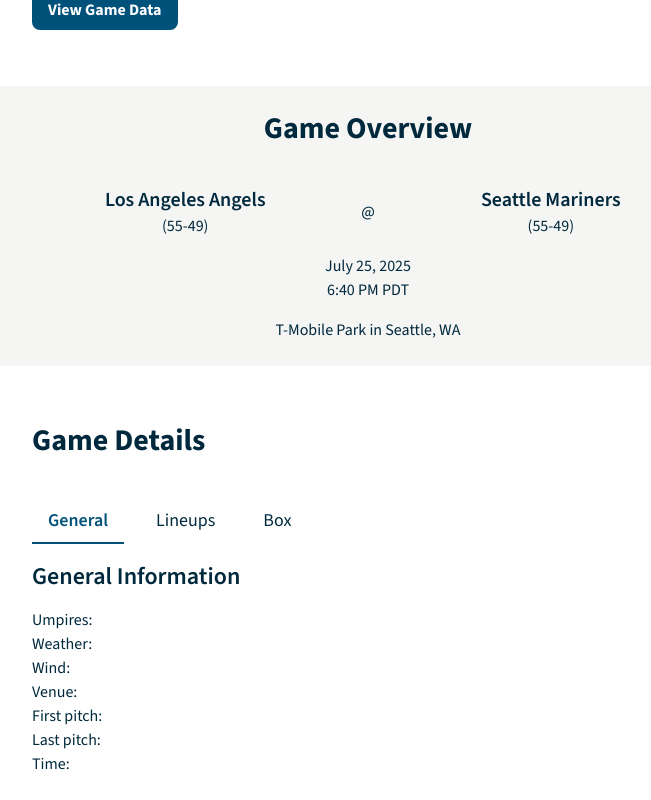
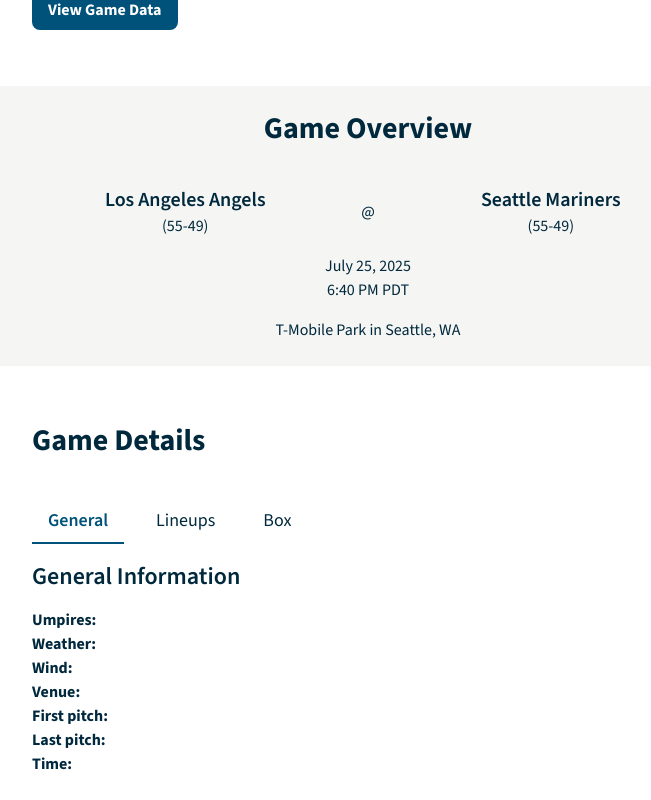
Before and after one commit to hannahkim313/the-ballpark-brief, a Next.js app: page / in a window 1280 px wide. Shown: the part 304-1104 px from the top of the page, without its empty margins (272-923 px from the left). Built offline with nearby package versions, Linux system fonts and the light colour scheme.

Commit message:
Bolden each item in the general information tab

```diff
--- a/components/GeneralTabContent.tsx
+++ b/components/GeneralTabContent.tsx
@@ -3,13 +3,27 @@ const GeneralTabContent = () => {
     <div>
       <h3>General Information</h3>
       {/* TODO: Fetch and render API data */}
-      <p>Umpires:</p>
-      <p>Weather:</p>
-      <p>Wind:</p>
-      <p>Venue:</p>
-      <p>First pitch:</p>
-      <p>Last pitch:</p>
-      <p>Time:</p>
+      <p>
+        <span className="font-bold">Umpires:</span>
+      </p>
+      <p>
+        <span className="font-bold">Weather:</span>
+      </p>
+      <p>
+        <span className="font-bold">Wind:</span>
+      </p>
+      <p>
+        <span className="font-bold">Venue:</span>
+      </p>
+      <p>
+        <span className="font-bold">First pitch:</span>
+      </p>
+      <p>
+        <span className="font-bold">Last pitch:</span>
+      </p>
+      <p>
+        <span className="font-bold">Time:</span>
+      </p>
     </div>
   );
 };
```
